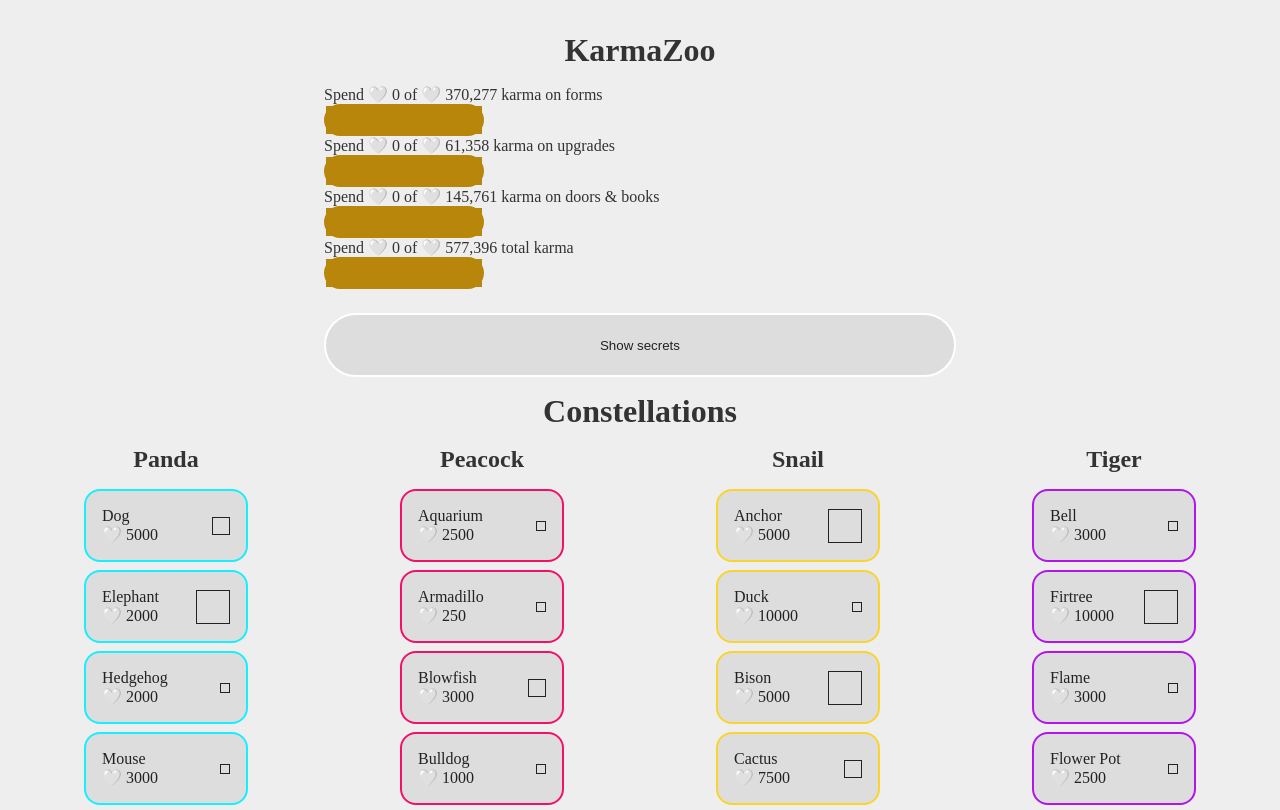
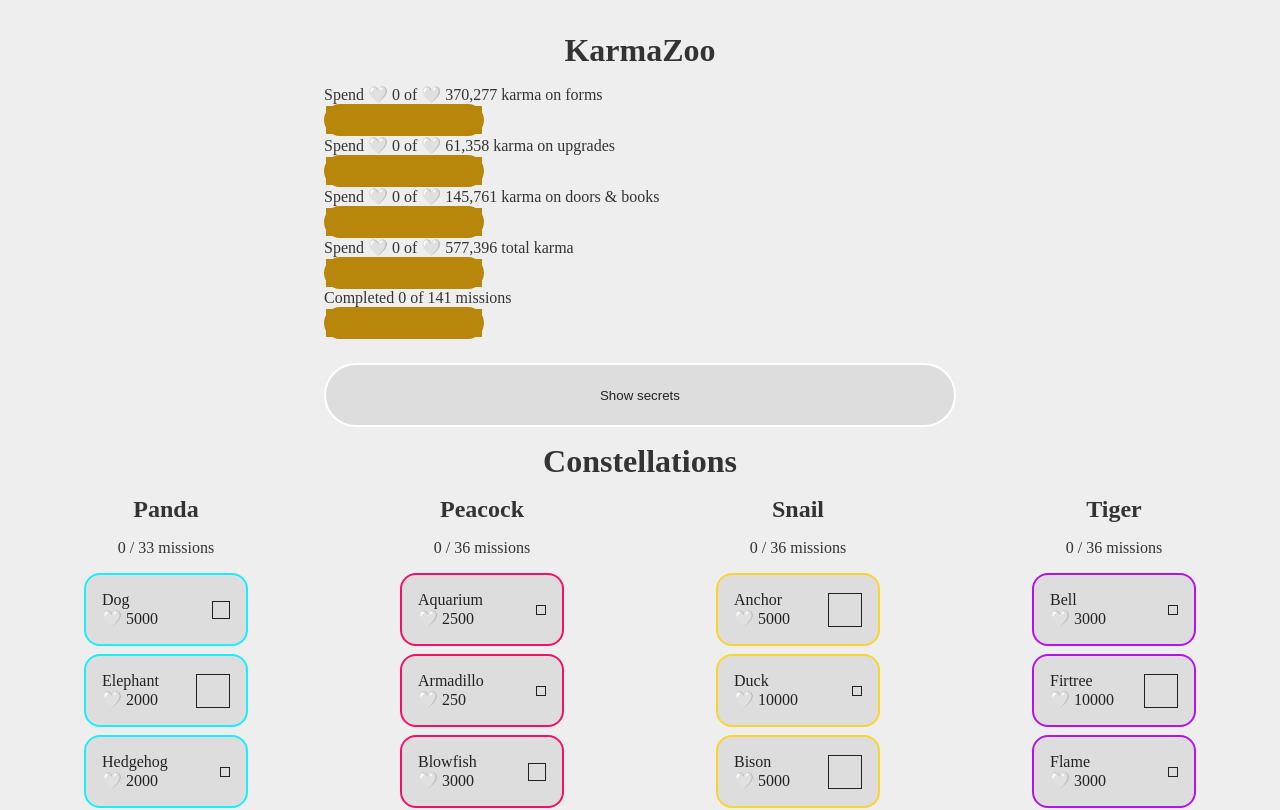
Before and after one commit to A1rPun/karmazoo, an Angular app: page / in a window 1280 px wide. Shown: the top 810 px of the page. Built offline with nearby package versions, Linux system fonts and the light colour scheme.

Commit message:
Add mission counts

```diff
--- a/src/app/app.component.html
+++ b/src/app/app.component.html
@@ -9,6 +9,8 @@
     <progress [value]="karmaOther()" max="145761"></progress>
     <span>Spend 🤍 {{ karmaDisplay() }} of 🤍 {{ neededKarmaTotal }} total karma</span>
     <progress [value]="karma()" max="577396"></progress>
+    <span>Completed {{ missions() }} of 141 missions</span>
+    <progress [value]="missions()" max="141"></progress>
     @if (spoilers) {
       <span>Unlocked {{ secrets() }} of 23 secrets</span>
       <progress [value]="secrets()" max="23"></progress>
@@ -21,6 +23,7 @@
     @for (sherpa of sherpas; track $index) {
       <div [class]="['sherpa', sherpa.name]">
         <h2>{{ sherpa.name }}</h2>
+        <span>{{ sherpa.missions() }} / {{ sherpa.totalMissions }} missions</span>
         @if (spoilers) {
           <zoo-toggle
             title="Unlock all forms"
--- a/src/app/app.component.ts
+++ b/src/app/app.component.ts
@@ -50,6 +50,9 @@ export class AppComponent {
       + this.items().filter(x => (x.state ?? 0 > 0) && x.secret).length
       + this.tree().filter(x => (x.state ?? 0 > 0) ).length;
   });
+  missions = computed(() => this.forms().reduce((acc, cur) => {
+    return acc + this.getMissionCount(cur.state);
+  }, 0));
 
   hasAllItems = computed(() => this.items().every((x) => x.state === 1));
   hasAllOther = computed(() => this.other().every((x) => x.state === 1));
@@ -103,11 +106,24 @@ export class AppComponent {
     localStorage.setItem('karmazoo.spoilers', '1');
   }
 
-  private getSherpa(name: string): {name: string, forms: IZoo[], hasAll: Signal<boolean>} {
+  private getSherpa(name: string): {
+    name: string,
+    forms: IZoo[],
+    hasAll: Signal<boolean>,
+    missions: Signal<number>,
+    totalMissions: number
+  } {
+    const forms = this.forms().filter(x => x.star === name);
     return {
       name,
-      forms: this.forms().filter(x => x.star === name),
+      forms,
+      totalMissions: forms.length * 3,
       hasAll: computed(() => this.forms().filter(x => x.star === name).every(x => x.state === 15)),
+      missions: computed(() =>
+        this.forms()
+          .filter(x => x.star === name)
+          .reduce((acc, cur) =>
+            acc + this.getMissionCount(cur.state), 0)),
     }
   }
 
@@ -117,6 +133,14 @@ export class AppComponent {
 
   private initZoo(x: IZoo): IZoo {
     return {...x, state: 0};
+  }
+
+  private getMissionCount(state: number = 0) {
+    let missionCount = 0;
+    if (state & 2) missionCount += 1;
+    if (state & 4) missionCount += 1;
+    if (state & 8) missionCount += 1;
+    return missionCount;
   }
 
   private saveState(): void {
```
